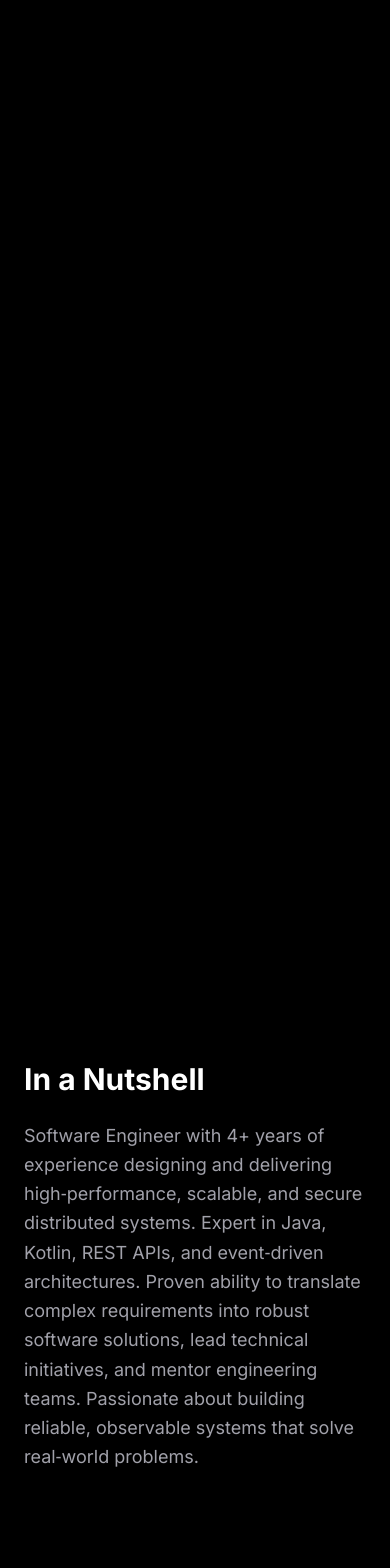
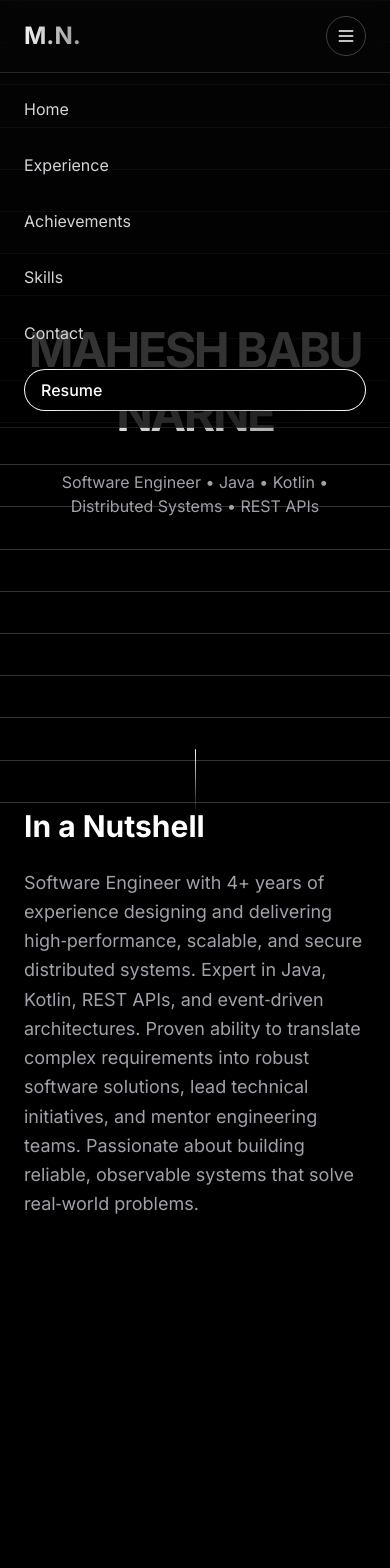
Before and after one commit to maheshnarne2002/portfolio, a Next.js app: page / in a window 390 px wide. Shown: the top 1568 px of the page. Built offline with nearby package versions, Linux system fonts and the light colour scheme.

Commit message:
Initial clean commit

```diff
--- a/app/globals.css
+++ b/app/globals.css
@@ -20,6 +20,46 @@
 @layer utilities {
   .custom-cursor {
     mix-blend-mode: difference;
+    will-change: transform;
+    backface-visibility: hidden;
+  }
+
+  .custom-cursor-dot {
+    position: fixed;
+    top: 0;
+    left: 0;
+    width: 8px;
+    height: 8px;
+    background-color: white;
+    border-radius: 50%;
+    pointer-events: none;
+    z-index: 9999;
+    mix-blend-mode: difference;
+    will-change: transform;
+    backface-visibility: hidden;
+  }
+
+  .custom-cursor-ring {
+    position: fixed;
+    top: 0;
+    left: 0;
+    width: 40px;
+    height: 40px;
+    border: 2px solid white;
+    border-radius: 50%;
+    pointer-events: none;
+    z-index: 9998;
+    mix-blend-mode: difference;
+    will-change: transform;
+    backface-visibility: hidden;
+    transition: width 0.3s, height 0.3s, border-color 0.3s;
+  }
+
+  .cursor-hover .custom-cursor-ring {
+    width: 60px;
+    height: 60px;
+    border-color: rgba(255, 255, 255, 0.8);
+    background-color: rgba(255, 255, 255, 0.1);
   }
 
   @media (max-width: 768px) {
@@ -27,7 +67,8 @@
       cursor: auto;
     }
 
-    .custom-cursor {
+    .custom-cursor-dot,
+    .custom-cursor-ring {
       display: none;
     }
   }
@@ -70,3 +111,57 @@ html.lenis {
   scrollbar-width: none;
   -ms-overflow-style: none;
 }
+
+/* Navbar glassmorphism */
+.glass-nav {
+  background: rgba(0, 0, 0, 0.8);
+  backdrop-filter: blur(10px);
+  -webkit-backdrop-filter: blur(10px);
+  border-bottom: 1px solid rgba(255, 255, 255, 0.1);
+}
+
+.nav-link {
+  position: relative;
+  overflow: hidden;
+}
+
+.nav-link::after {
+  content: '';
+  position: absolute;
+  bottom: -2px;
+  left: 0;
+  width: 100%;
+  height: 2px;
+  background: linear-gradient(90deg, transparent, #fff, transparent);
+  transform: translateX(-100%);
+  transition: transform 0.3s ease;
+}
+
+.nav-link:hover::after {
+  transform: translateX(100%);
+}
+
+/* Gradient animations */
+@keyframes gradientShift {
+  0% { background-position: 0% 50%; }
+  50% { background-position: 100% 50%; }
+  100% { background-position: 0% 50%; }
+}
+
+.gradient-text {
+  background: linear-gradient(90deg, #fff, #a0a0a0, #fff, #a0a0a0);
+  background-size: 300% 300%;
+  animation: gradientShift 8s ease infinite;
+  -webkit-background-clip: text;
+  background-clip: text;
+  color: transparent;
+}
+
+.gradient-border {
+  position: relative;
+  border: double 1px transparent;
+  background-image: linear-gradient(black, black),
+                    linear-gradient(90deg, #fff, #a0a0a0, #fff);
+  background-origin: border-box;
+  background-clip: padding-box, border-box;
+}
--- a/app/layout.jsx
+++ b/app/layout.jsx
@@ -8,8 +8,8 @@ const inter = Inter({
 })
 
 export const metadata = {
-  title: 'Mahesh Narne | Portfolio',
-  description: 'Bridging ancient techniques with futuristic concepts through modern web development',
+  title: 'Mahesh Narne | Software Engineer',
+  description: 'Software Engineer specializing in distributed systems, Java, Kotlin, and high-performance architectures.',
 }
 
 export default function RootLayout({ children }) {
--- a/app/page.jsx
+++ b/app/page.jsx
@@ -11,8 +11,11 @@ gsap.registerPlugin(ScrollTrigger);
 export default function Home() {
   const containerRef = useRef(null);
   const heroRef = useRef(null);
+  const navbarRef = useRef(null);
   const [mousePosition, setMousePosition] = useState({ x: 0, y: 0 });
   const [cursorVariant, setCursorVariant] = useState('default');
+  const [isNavbarVisible, setIsNavbarVisible] = useState(true);
+  const [lastScrollY, setLastScrollY] = useState(0);
 
   const { scrollYProgress } = useScroll();
   const smoothProgress = useSpring(scrollYProgress, {
@@ -23,6 +26,11 @@ export default function Home() {
 
   const heroOpacity = useTransform(smoothProgress, [0, 0.2], [1, 0]);
   const heroScale = useTransform(smoothProgress, [0, 0.2], [1, 0.8]);
+  const navbarBg = useTransform(
+    smoothProgress,
+    [0, 0.1],
+    ['rgba(0, 0, 0, 0)', 'rgba(0, 0, 0, 0.8)']
+  );
 
   useEffect(() => {
     // Lenis Smooth Scrolling
@@ -60,6 +68,14 @@ export default function Home() {
     };
     window.addEventListener('mousemove', handleMouseMove);
 
+    // Handle navbar visibility on scroll
+    const handleScroll = () => {
+      const currentScrollY = window.scrollY;
+      setIsNavbarVisible(currentScrollY < lastScrollY || currentScrollY < 100);
+      setLastScrollY(currentScrollY);
+    };
+    window.addEventListener('scroll', handleScroll);
+
     // Hero text animation
     gsap.fromTo(
       '.hero-text',
@@ -74,7 +90,7 @@ export default function Home() {
       }
     );
 
-    // Experience cards animation (formerly project cards)
+    // Experience cards animation
     gsap.utils.toArray('.experience-card').forEach((card, i) => {
       gsap.fromTo(
         card,
@@ -133,11 +149,19 @@ export default function Home() {
 
     return () => {
       window.removeEventListener('mousemove', handleMouseMove);
+      window.removeEventListener('scroll', handleScroll);
       lenis.destroy();
       ScrollTrigger.getAll().forEach(trigger => trigger.kill());
       gsap.ticker.remove(raf);
     };
-  }, []);
+  }, [lastScrollY]);
+
+  const scrollToSection = (sectionId) => {
+    const section = document.getElementById(sectionId);
+    if (section) {
+      section.scrollIntoView({ behavior: 'smooth' });
+    }
+  };
 
   // Experience data from resume
   const experiences = [
@@ -153,7 +177,7 @@ export default function Home() {
         'Optimized database performance (PostgreSQL, Cassandra) through schema design, indexing, and query tuning, achieving a 40% reduction in response times.',
         'Led code reviews, established coding standards, and mentored junior engineers on best practices in distributed systems and API design.',
         'Participated in on‑call rotations, performing root cause analysis and resolving production incidents to maintain 99.99% availability.',
-        'Delivered high‑throughput, low‑latency solutions with a focus on scalability, repeatability, and security.'
+        'Delivered high‑throughput, low‑latency solutions with a focus on scalability, repeatability and security.'
       ]
     },
     {
@@ -181,7 +205,7 @@ export default function Home() {
     'Mentored 3 junior engineers who advanced to mid‑level roles through structured guidance and code reviews.'
   ];
 
-  // Skills from resume (all technical skills listed)
+  // Skills from resume
   const skills = [
     'Java (5+ years)', 'Kotlin', 'Python', 'C#', 'SQL',
     'REST', 'Spring Boot', 'GraphQL', 'gRPC', 'Gradle',
@@ -202,21 +226,147 @@ export default function Home() {
     'Certified Kubernetes Administrator (CKA)'
   ];
 
+  const navItems = [
+    { name: 'Home', id: 'home' },
+    { name: 'Experience', id: 'experience' },
+    { name: 'Achievements', id: 'achievements' },
+    { name: 'Skills', id: 'skills' },
+    { name: 'Contact', id: 'contact' }
+  ];
+
   return (
     <div ref={containerRef} className="bg-black text-white overflow-x-hidden">
-      {/* Custom Cursor - Desktop Only */}
+      {/* Enhanced Custom Cursor - Desktop Only */}
       <motion.div
-        className="custom-cursor hidden md:block fixed top-0 left-0 w-8 h-8 border-2 border-white rounded-full pointer-events-none z-50 mix-blend-difference"
+        className="custom-cursor-dot hidden md:block"
         animate={{
-          x: mousePosition.x - 16,
-          y: mousePosition.y - 16,
-          scale: cursorVariant === 'hover' ? 2 : 1
+          x: mousePosition.x - 4,
+          y: mousePosition.y - 4,
         }}
-        transition={{ type: 'spring', stiffness: 500, damping: 28 }}
+        transition={{ type: 'spring', stiffness: 1000, damping: 50 }}
+      />
+      <motion.div
+        className="custom-cursor-ring hidden md:block"
+        animate={{
+          x: mousePosition.x - 20,
+          y: mousePosition.y - 20,
+          scale: cursorVariant === 'hover' ? 1.5 : 1,
+          borderColor: cursorVariant === 'hover' ? 'rgba(255, 255, 255, 0.8)' : 'rgba(255, 255, 255, 0.5)',
+        }}
+        transition={{ type: 'spring', stiffness: 300, damping: 30 }}
       />
 
-      {/* Hero Section */}
-      <motion.section
+      {/* Eye-Catching Navbar */}
+      <motion.nav
+        ref={navbarRef}
+        className="fixed top-0 left-0 right-0 z-50 px-6 py-4 transition-transform duration-300 glass-nav"
+        style={{
+          backgroundColor: navbarBg,
+          transform: isNavbarVisible ? 'translateY(0)' : 'translateY(-100%)',
+          backdropFilter: 'blur(10px)',
+        }}
+        initial={{ y: -100 }}
+        animate={{ y: 0 }}
+        transition={{ duration: 0.5, delay: 0.2 }}
+      >
+        <div className="max-w-7xl mx-auto flex items-center justify-between">
+          {/* Logo with gradient */}
+          <motion.div
+            className="text-2xl font-bold cursor-pointer"
+            whileHover={{ scale: 1.05 }}
+            whileTap={{ scale: 0.95 }}
+            onClick={() => scrollToSection('home')}
+            onMouseEnter={() => setCursorVariant('hover')}
+            onMouseLeave={() => setCursorVariant('default')}
+          >
+            <span className="gradient-text">M.N.</span>
+          </motion.div>
+
+          {/* Desktop Navigation */}
+          <div className="hidden md:flex items-center space-x-8">
+            {navItems.map((item) => (
+              <motion.button
+                key={item.id}
+                className="nav-link text-sm uppercase tracking-wider font-medium text-zinc-300 hover:text-white transition-colors"
+                onClick={() => scrollToSection(item.id)}
+                onMouseEnter={() => setCursorVariant('hover')}
+                onMouseLeave={() => setCursorVariant('default')}
+                whileHover={{ y: -2 }}
+                whileTap={{ y: 0 }}
+              >
+                {item.name}
+              </motion.button>
+            ))}
+
+            {/* Resume Button */}
+            <motion.a
+              href="/resume.pdf"
+              target="_blank"
+              rel="noopener noreferrer"
+              className="gradient-border px-4 py-2 rounded-full text-sm font-medium text-white hover:shadow-lg hover:shadow-white/10 transition-all"
+              onMouseEnter={() => setCursorVariant('hover')}
+              onMouseLeave={() => setCursorVariant('default')}
+              whileHover={{ scale: 1.05 }}
+              whileTap={{ scale: 0.95 }}
+            >
+              Resume
+            </motion.a>
+          </div>
+
+          {/* Mobile Menu Button */}
+          <motion.button
+            className="md:hidden w-10 h-10 flex items-center justify-center border border-zinc-700 rounded-full"
+            onMouseEnter={() => setCursorVariant('hover')}
+            onMouseLeave={() => setCursorVariant('default')}
+            whileHover={{ scale: 1.1 }}
+            whileTap={{ scale: 0.9 }}
+          >
+            <svg
+              className="w-5 h-5 text-white"
+              fill="none"
+              strokeLinecap="round"
+              strokeLinejoin="round"
+              strokeWidth="2"
+              viewBox="0 0 24 24"
+              stroke="currentColor"
+            >
+              <path d="M4 6h16M4 12h16M4 18h16"></path>
+            </svg>
+          </motion.button>
+        </div>
+
+        {/* Mobile Menu Dropdown - Add state management as needed */}
+        <motion.div
+          className="md:hidden absolute top-full left-0 right-0 glass-nav border-t border-zinc-800 py-4"
+          initial={{ opacity: 0, y: -20 }}
+          animate={{ opacity: 1, y: 0 }}
+          exit={{ opacity: 0, y: -20 }}
+        >
+          <div className="flex flex-col space-y-4 px-6">
+            {navItems.map((item) => (
+              <button
+                key={item.id}
+                className="text-left text-zinc-300 hover:text-white transition-colors py-2"
+                onClick={() => scrollToSection(item.id)}
+              >
+                {item.name}
+              </button>
+            ))}
+            <a
+              href="/resume.pdf"
+              target="_blank"
+              rel="noopener noreferrer"
+              className="text-left text-white font-medium py-2 gradient-border inline-block px-4 rounded-full"
+            >
+              Resume
+            </a>
+          </div>
+        </motion.div>
+      </motion.nav>
+
+      {/* Hero Section - Add id for navigation */}
+      <section
+        id="home"
         ref={heroRef}
         style={{ opacity: heroOpacity, scale: heroScale }}
         className="relative h-screen flex items-center justify-center overflow-hidden"
@@ -244,13 +394,12 @@ export default function Home() {
             </h1>
           </motion.div>
           <motion.div className="hero-text mb-8">
-            <h1 className="text-5xl sm:text-6xl md:text-8xl lg:text-9xl font-bold tracking-tighter bg-gradient-to-r from-white via-zinc-400 to-white bg-clip-text text-transparent">
+            <h1 className="text-5xl sm:text-6xl md:text-8xl lg:text-9xl font-bold tracking-tighter gradient-text">
               NARNE
             </h1>
           </motion.div>
           <motion.p className="hero-text text-zinc-400 text-base sm:text-lg md:text-xl max-w-2xl mx-auto px-4">
-            Software Engineer
-            • Java • Kotlin • Distributed Systems • Rest API's
+            Software Engineer • Java • Kotlin • Distributed Systems • REST APIs
           </motion.p>
         </div>
 
@@ -262,9 +411,9 @@ export default function Home() {
         >
           <div className="w-px h-16 bg-gradient-to-b from-white to-transparent" />
         </motion.div>
-      </motion.section>
+      </section>
 
-      {/* Professional Summary Section (replaces About) */}
+      {/* Professional Summary Section */}
       <section className="parallax-section relative min-h-screen flex items-center py-20 md:py-32 px-6" data-depth="0.3">
         <div className="max-w-6xl mx-auto">
           <motion.h2
@@ -288,8 +437,8 @@ export default function Home() {
         </div>
       </section>
 
-      {/* Experience Section (replaces Projects) */}
-      <section className="relative py-20 md:py-32 px-6">
+      {/* Experience Section */}
+      <section id="experience" className="relative py-20 md:py-32 px-6">
         <div className="max-w-7xl mx-auto">
           <motion.h2
             initial={{ opacity: 0, y: 50 }}
@@ -336,7 +485,7 @@ export default function Home() {
       </section>
 
       {/* Key Achievements Section */}
-      <section className="relative py-20 md:py-32 px-6">
+      <section id="achievements" className="relative py-20 md:py-32 px-6">
         <div className="max-w-7xl mx-auto">
           <motion.h2
             initial={{ opacity: 0, y: 50 }}
@@ -344,7 +493,7 @@ export default function Home() {
             viewport={{ once: true }}
             className="text-3xl sm:text-4xl md:text-6xl font-bold mb-12 md:mb-20 text-center"
           >
-            Outcomes I’m Proud Of
+            Outcomes I'm Proud Of
           </motion.h2>
 
           <div className="grid grid-cols-1 md:grid-cols-2 gap-6 md:gap-8">
@@ -365,7 +514,7 @@ export default function Home() {
       </section>
 
       {/* Technical Skills Section */}
-      <section className="parallax-section relative py-20 md:py-32 px-6 bg-zinc-900/50" data-depth="0.2">
+      <section id="skills" className="parallax-section relative py-20 md:py-32 px-6 bg-zinc-900/50" data-depth="0.2">
         <div className="max-w-6xl mx-auto">
           <motion.h2
             initial={{ opacity: 0, y: 50 }}
@@ -373,7 +522,7 @@ export default function Home() {
             viewport={{ once: true }}
             className="text-3xl sm:text-4xl md:text-6xl font-bold mb-12 md:mb-16 text-center"
           >
-            What’s In My Technical Toolbox
+            What's In My Technical Toolbox
           </motion.h2>
 
           <div className="flex flex-wrap gap-3 justify-center">
@@ -385,6 +534,8 @@ export default function Home() {
                 viewport={{ once: true }}
                 transition={{ delay: i * 0.02 }}
                 className="px-4 py-2 bg-zinc-800 text-zinc-200 rounded-full text-sm md:text-base border border-zinc-700 hover:border-white transition-colors"
+                onMouseEnter={() => setCursorVariant('hover')}
+                onMouseLeave={() => setCursorVariant('default')}
               >
                 {skill}
               </motion.span>
@@ -414,6 +565,8 @@ export default function Home() {
                 viewport={{ once: true }}
                 transition={{ delay: i * 0.1 }}
                 className="bg-zinc-900 rounded-xl p-6 border border-zinc-800 text-center hover:border-white transition-colors"
+                onMouseEnter={() => setCursorVariant('hover')}
+                onMouseLeave={() => setCursorVariant('default')}
               >
                 <p className="text-white font-medium">{cert}</p>
               </motion.div>
@@ -439,11 +592,13 @@ export default function Home() {
               initial={{ opacity: 0, y: 30 }}
               whileInView={{ opacity: 1, y: 0 }}
               viewport={{ once: true }}
-              className="bg-zinc-900/50 rounded-2xl p-8 border border-zinc-800"
+              className="bg-zinc-900/50 rounded-2xl p-8 border border-zinc-800 hover:border-white transition-colors"
+              onMouseEnter={() => setCursorVariant('hover')}
+              onMouseLeave={() => setCursorVariant('default')}
             >
               <h3 className="text-2xl font-bold mb-2">Master of Science in Computer Science</h3>
               <p className="text-xl text-zinc-300 mb-1">University of Central Missouri</p>
-              <p className="text-zinc-400"> • Warrensburg, MO</p>
+              <p className="text-zinc-400">Warrensburg, MO</p>
             </motion.div>
 
             <motion.div
@@ -451,24 +606,26 @@ export default function Home() {
               whileInView={{ opacity: 1, y: 0 }}
               viewport={{ once: true }}
               transition={{ delay: 0.2 }}
-              className="bg-zinc-900/50 rounded-2xl p-8 border border-zinc-800"
+              className="bg-zinc-900/50 rounded-2xl p-8 border border-zinc-800 hover:border-white transition-colors"
+              onMouseEnter={() => setCursorVariant('hover')}
+              onMouseLeave={() => setCursorVariant('default')}
             >
               <h3 className="text-2xl font-bold mb-2">Bachelor of Technology in Computer Science</h3>
               <p className="text-xl text-zinc-300 mb-1">GITAM University</p>
-              <p className="text-zinc-400">• Andhra Pradesh, India</p>
+              <p className="text-zinc-400">Andhra Pradesh, India</p>
             </motion.div>
           </div>
         </div>
       </section>
 
       {/* Contact Section */}
-      <section className="relative min-h-screen flex items-center justify-center px-6 py-20">
+      <section id="contact" className="relative min-h-screen flex items-center justify-center px-6 py-20">
         <div className="text-center">
           <motion.h2
             initial={{ opacity: 0, y: 50 }}
             whileInView={{ opacity: 1, y: 0 }}
             viewport={{ once: true }}
-            className="text-4xl sm:text-5xl md:text-7xl lg:text-8xl font-bold mb-6 md:mb-8"
+            className="text-4xl sm:text-5xl md:text-7xl lg:text-8xl font-bold mb-6 md:mb-8 gradient-text"
           >
             Want to Talk?
           </motion.h2>
@@ -479,7 +636,7 @@ export default function Home() {
             transition={{ delay: 0.2 }}
             className="text-zinc-400 text-lg md:text-xl mb-4"
           >
-            {`Mail: narnemaheshbabu11@gmail.com`} • {`Phone: +1-913-249-9980`}
+            narnemaheshbabu11@gmail.com • +1-913-249-9980
           </motion.p>
           <motion.p
             initial={{ opacity: 0, y: 50 }}
@@ -499,6 +656,8 @@ export default function Home() {
             className="inline-block px-6 md:px-8 py-3 md:py-4 border-2 border-white rounded-full text-base md:text-lg font-semibold hover:bg-white hover:text-black transition-all duration-300"
             whileHover={{ scale: 1.05 }}
             whileTap={{ scale: 0.95 }}
+            onMouseEnter={() => setCursorVariant('hover')}
+            onMouseLeave={() => setCursorVariant('default')}
           >
             Get In Touch
           </motion.a>
@@ -510,27 +669,28 @@ export default function Home() {
         <div className="max-w-6xl mx-auto flex flex-col md:flex-row justify-between items-center gap-4">
           <p className="text-zinc-500 text-sm md:text-base">© 2026 Mahesh Babu Narne</p>
           <div className="flex gap-4 md:gap-6">
-            <a
-              href=""
+            <motion.a
+              href="https://github.com/maheshnarne"
               target="_blank"
               rel="noopener noreferrer"
               className="text-zinc-500 hover:text-white transition-colors text-sm md:text-base"
               onMouseEnter={() => setCursorVariant('hover')}
               onMouseLeave={() => setCursorVariant('default')}
+              whileHover={{ y: -2 }}
             >
               GitHub
-            </a>
-            <a
-              href=""
+            </motion.a>
+            <motion.a
+              href="https://linkedin.com/in/maheshnarne"
               target="_blank"
               rel="noopener noreferrer"
               className="text-zinc-500 hover:text-white transition-colors text-sm md:text-base"
               onMouseEnter={() => setCursorVariant('hover')}
               onMouseLeave={() => setCursorVariant('default')}
+              whileHover={{ y: -2 }}
             >
               LinkedIn
-            </a>
-            {/* Add more social links if desired */}
+            </motion.a>
           </div>
         </div>
       </footer>
```
